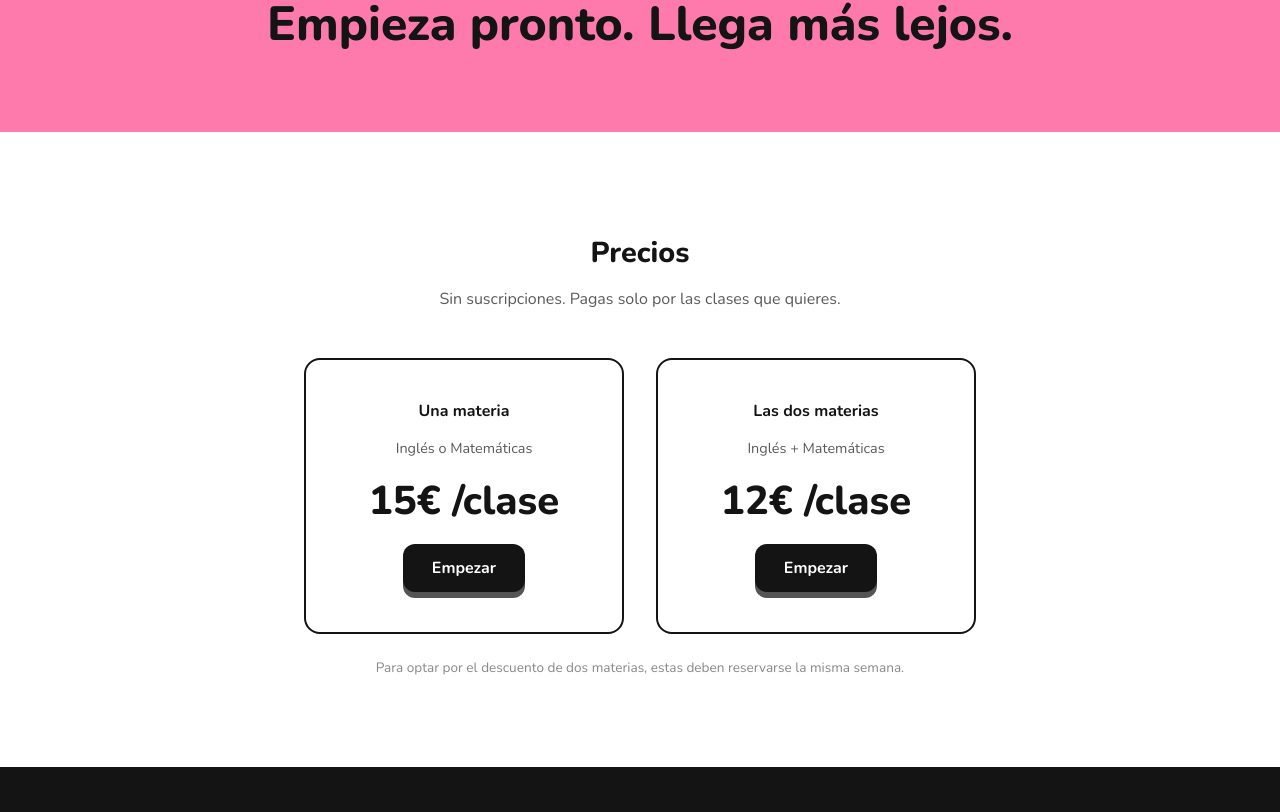
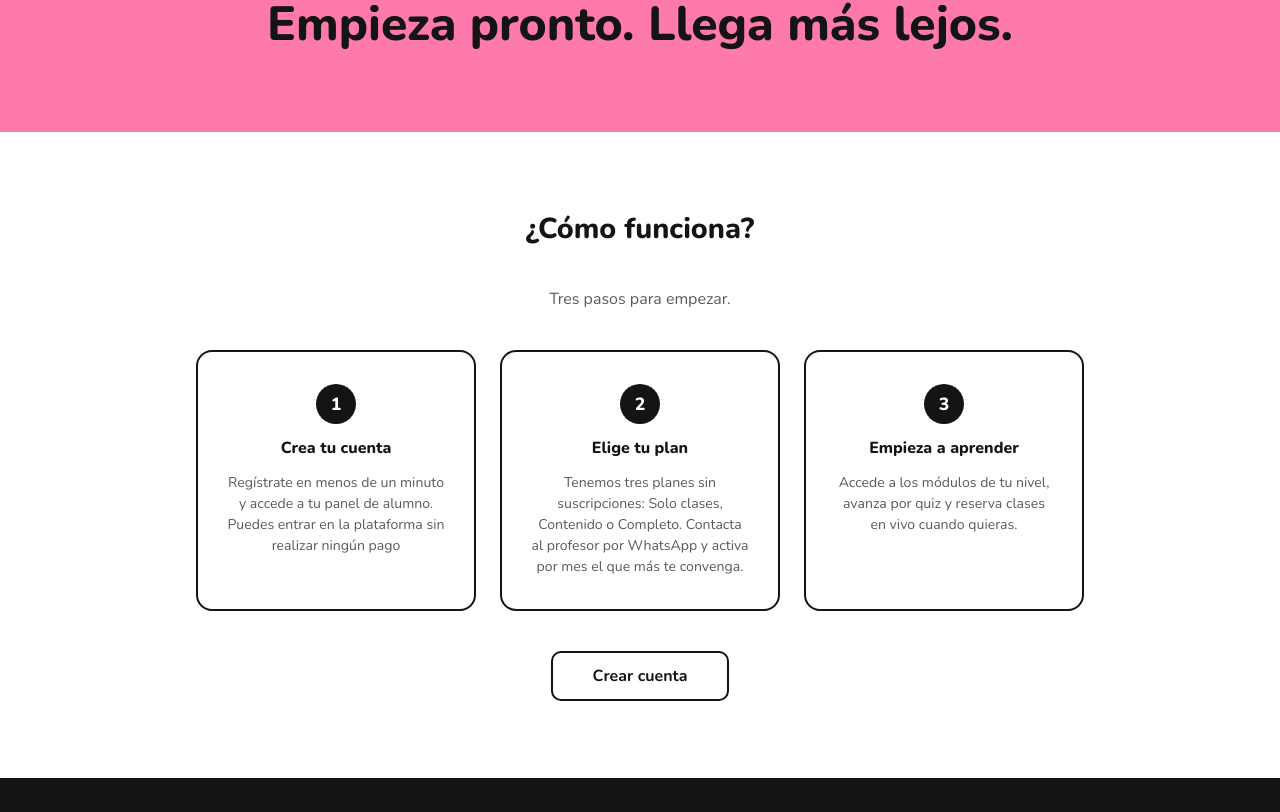
Before and after one commit to NatalieAzcona/wow-class, a React (Vite) app in the folder frontend/: page / in a window 1280 px wide. Shown: the part 2348-3160 px from the top of the page. Built offline with nearby package versions, Linux system fonts and the light colour scheme; no server answers.

Commit message:
update landing how-it-works section with 3-step methodology

```diff
--- a/frontend/src/components/Prices.jsx
+++ b/frontend/src/components/Prices.jsx
@@ -1,4 +1,5 @@
 import { useNavigate } from 'react-router-dom'
+import { STEPS } from '../data/steps'
 import './Prices.scss'
 
 const Prices = () => {
@@ -6,23 +7,20 @@ const Prices = () => {
 
   return (
     <section className="prices">
-      <h2 className="prices__title">Precios</h2>
-      <p className="prices__subtitle">Sin suscripciones. Pagas solo por las clases que quieres.</p>
+      <h2 className="prices__title">¿Cómo funciona?</h2>
+      <p className="prices__subtitle">Tres pasos para empezar.</p>
       <div className="prices__cards">
-        <div className="prices__card">
-          <h3 className="prices__card-title">Una materia</h3>
-          <p className="prices__card-info">Inglés o Matemáticas</p>
-          <p className="prices__card-price">15€ /clase</p>
-          <button className="prices__card-btn" onClick={() => navigate('/register')}>Empezar</button>
-        </div>
-        <div className="prices__card">
-          <h3 className="prices__card-title">Las dos materias</h3>
-          <p className="prices__card-info">Inglés + Matemáticas</p>
-          <p className="prices__card-price">12€ /clase</p>
-          <button className="prices__card-btn" onClick={() => navigate('/register')}>Empezar</button>
-        </div>
+        {STEPS.map(step => (
+          <div key={step.num} className="prices__card">
+            <span className="prices__card-num">{step.num}</span>
+            <h3 className="prices__card-title">{step.title}</h3>
+            <p className="prices__card-desc">{step.desc}</p>
+          </div>
+        ))}
       </div>
-      <p className="prices__note">Para optar por el descuento de dos materias, estas deben reservarse la misma semana.</p>
+      <button className="prices__cta" onClick={() => navigate('/register')}>
+        Crear cuenta
+      </button>
     </section>
   )
 }
--- a/frontend/src/components/Prices.scss
+++ b/frontend/src/components/Prices.scss
@@ -4,84 +4,78 @@
   background-color: var(--color-background);
   padding: clamp(3rem, 6vw, 6rem) clamp(1.5rem, 5vw, 4rem);
   text-align: center;
+  @include flex-col;
+  align-items: center;
+  gap: 2.5rem;
 
   &__title {
     color: var(--color-black);
     font-size: clamp(1rem, 3vw, 1.8rem);
-    margin-bottom: 1rem;
+    margin: 0;
   }
 
   &__subtitle {
     color: var(--color-black);
     font-size: 1rem;
     opacity: 0.7;
-    margin-bottom: 3rem;
-  }
-
-  &__note {
-    font-size: 0.85rem;
-    color: var(--color-gray-400);
-    margin-top: 1.5rem;
+    margin: 0;
   }
 
   &__cards {
     display: flex;
     flex-wrap: wrap;
     justify-content: center;
-    gap: 2rem;
+    gap: 1.5rem;
+    width: 100%;
+    max-width: 900px;
   }
 
   &__card {
-    background-color: white;
+    background: white;
     border: 2px solid var(--color-black);
     border-radius: 16px;
-    padding: 2.5rem 2rem;
-    min-width: 240px;
+    padding: 2rem 1.8rem;
     flex: 1;
-    max-width: 320px;
+    min-width: 220px;
+    max-width: 280px;
+    @include flex-col;
+    align-items: center;
+    gap: 0.8rem;
+    text-align: center;
+  }
+
+  &__card-num {
+    width: 40px;
+    height: 40px;
+    border-radius: 50%;
+    background: var(--color-black);
+    color: white;
+    font-size: 1.1rem;
+    font-weight: 800;
     display: flex;
-    flex-direction: column;
     align-items: center;
-    gap: 1rem;
+    justify-content: center;
+    flex-shrink: 0;
   }
 
   &__card-title {
+    font-size: 1rem;
+    font-weight: 800;
     color: var(--color-black);
-    font-size: clamp(0.8rem, 2vw, 1rem);
     margin: 0;
   }
 
-  &__card-info {
+  &__card-desc {
+    font-size: 0.88rem;
     color: var(--color-black);
-    font-size: 0.9rem;
     opacity: 0.7;
     margin: 0;
+    line-height: 1.5;
   }
 
-  &__card-price {
-    color: var(--color-black);
-    font-size: 2.5rem;
-    font-weight: 800;
-    margin: 0;
-
-    span {
-      font-size: 1rem;
-      font-weight: 400;
-      opacity: 0.6;
-    }
-  }
-
-  &__card-btn {
-    border: none;
-    cursor: pointer;
-    border-radius: 12px;
-    padding: 0.8rem 2rem;
-    @include btn-pressed(var(--color-black), var(--color-gray-600));
-
-    a {
-      color: white;
-      text-decoration: none;
-      font-weight: 700;
-    }
+  &__cta {
+    @include outline-btn(var(--color-black));
+    padding: 0.75rem 2.5rem;
+    font-size: 1rem;
   }
 }
--- /dev/null
+++ b/frontend/src/data/steps.js
@@ -0,0 +1,17 @@
+export const STEPS = [
+  {
+    num: '1',
+    title: 'Crea tu cuenta',
+    desc: 'Regístrate en menos de un minuto y accede a tu panel de alumno. Puedes entrar en la plataforma sin realizar ningún pago',
+  },
+  {
+    num: '2',
+    title: 'Elige tu plan',
+    desc: 'Tenemos tres planes sin suscripciones: Solo clases, Contenido o Completo. Contacta al profesor por WhatsApp y activa por mes el que más te convenga.',
+  },
+  {
+    num: '3',
+    title: 'Empieza a aprender',
+    desc: 'Accede a los módulos de tu nivel, avanza por quiz y reserva clases en vivo cuando quieras.',
+  },
+]
```
